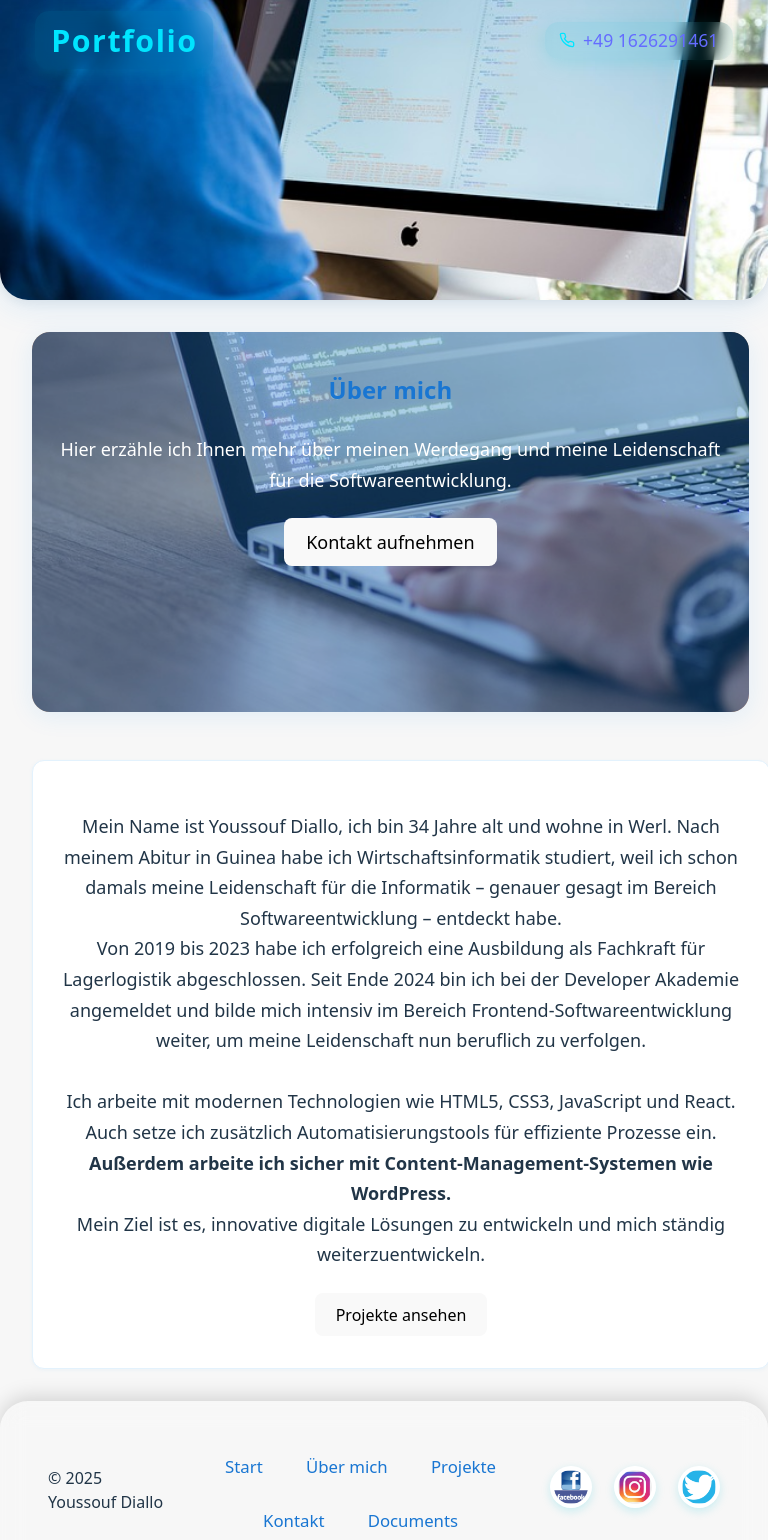
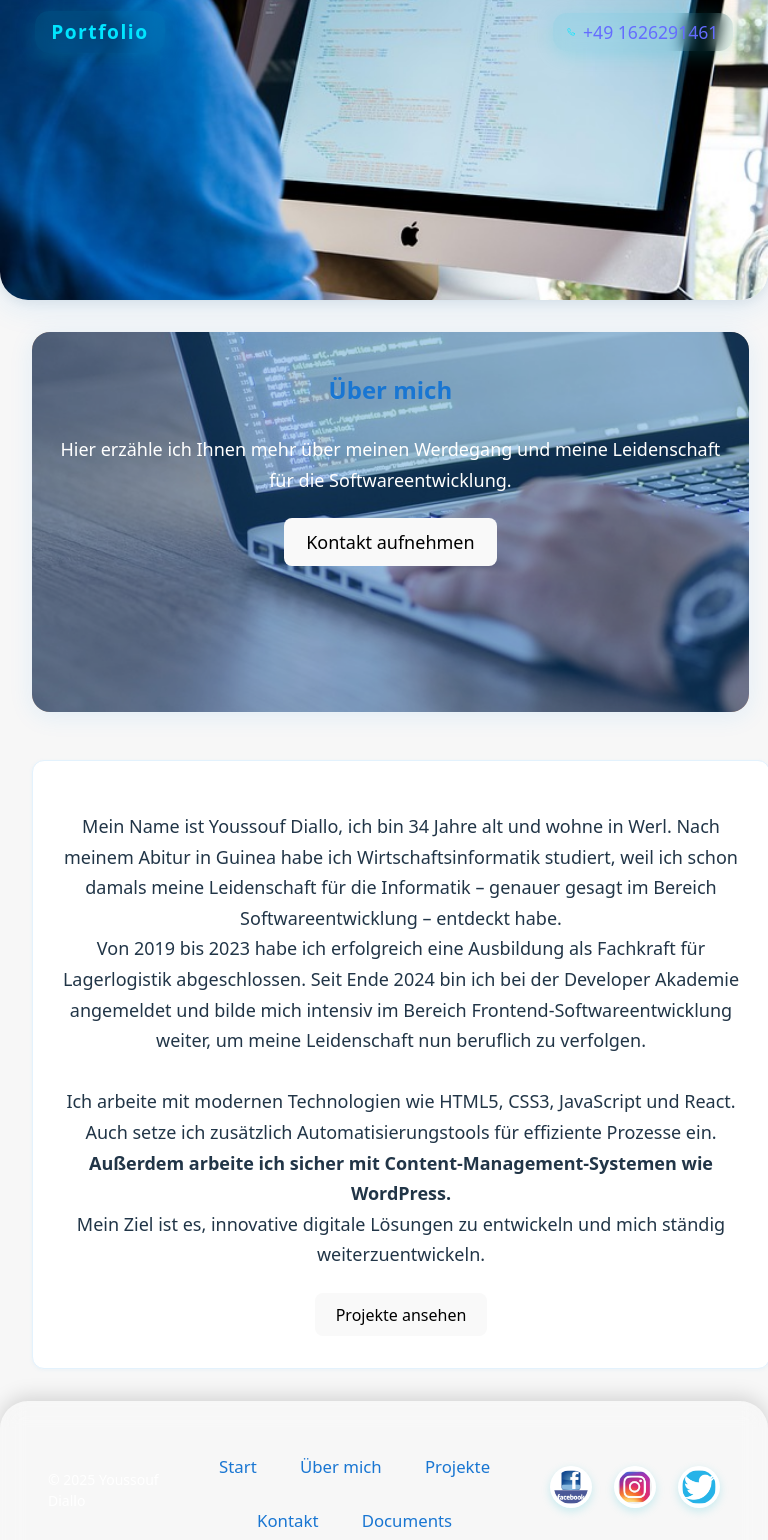
Before and after one commit to Ydi5291/presentation-app, a React (Vite) app: page /about in a window 768 px wide. Shown: the top 1540 px of the page. Built offline with nearby package versions, Linux system fonts and the light colour scheme.

Commit message:
feat: amélioration du footer avec liens et responsive

```diff
--- a/src/components/Footer.css
+++ b/src/components/Footer.css
@@ -14,7 +14,6 @@
   box-sizing: border-box;
   border-top-left-radius: 28px;
   border-top-right-radius: 28px;
-  background: rgba(255, 255, 255, 0.05);
   backdrop-filter: blur(12px);
   -webkit-backdrop-filter: blur(12px);
   box-shadow: 0 -4px 20px rgba(0, 0, 0, 0.15);
@@ -26,10 +25,10 @@
 
 .footer:hover {
   transform: scale(1.02);
-  background: linear-gradient(135deg, #222, #111);
-  color: #fff;
+  background: #222;
+  color: hsl(0, 4%, 19%);
   border-top-color: rgba(255, 255, 255, 0.6);
-  box-shadow: 0 -6px 24px rgba(0, 188, 212, 0.3);
+  box-shadow: 0 -6px 24px rgba(87, 85, 87, 0.15);
 }
 
 /* --- Footer content --- */
@@ -45,13 +44,16 @@
   padding: 0 1.5rem;
   text-align: center;
 }
-
+  .footer-copyright {
+    color: #000;
+  }
 .footer a {
   color: var(--color-primary, #00e5ff);
   text-decoration: none;
   font-weight: 500;
   transition: color 0.3s ease;
 }
+
 .footer a:hover {
   color: #fff;
   text-decoration: underline;
@@ -119,6 +121,11 @@
     padding: 0 2rem;
     text-align: left;
   }
+
+  .footer-copyright {
+    color: #fff;
+    font-size: 0.875rem;
+  }
 }
 
 @media (max-width: 500px) {
@@ -127,10 +134,12 @@
     border-top-left-radius: 18px;
     border-top-right-radius: 18px;
   }
+
   .footer-content {
     padding: 0 0.5rem;
     gap: 0.6rem;
   }
+
   .footer-socials img {
     width: 28px;
     height: 28px;
--- a/src/components/Header.css
+++ b/src/components/Header.css
@@ -17,7 +17,7 @@ header.header-flex {
   box-shadow: 0 6px 32px rgba(33, 150, 243, 0.13), 0 2px 12px rgba(0,0,0,0.07);
   flex-wrap: nowrap;
   position: relative;
-  overflow: hidden;
+  /* overflow: hidden; */
   z-index: 10;
   transition: background 0.4s, box-shadow 0.3s;
 }
@@ -133,7 +133,10 @@ header.header-flex {
   }
 
   .phone-icon {
-    font-size: 1rem;
+    font-size: 0.5rem;
+  }
+  .header-name {
+    font-size: 1.2rem;
   }
 
   .header-top {
--- a/src/pages/About.css
+++ b/src/pages/About.css
@@ -57,6 +57,13 @@
   box-shadow: var(--shadow-sm);
   transition: box-shadow 0.2s ease, transform 0.2s ease;
 }
+@media screen {
+  @media (max-width: 600px) {
+    .about-container {
+      padding: 1rem 0.5rem;
+    }
+  }
+}
 .about-text {
   display: inline-block;
   font-size: 1.125rem;
```
